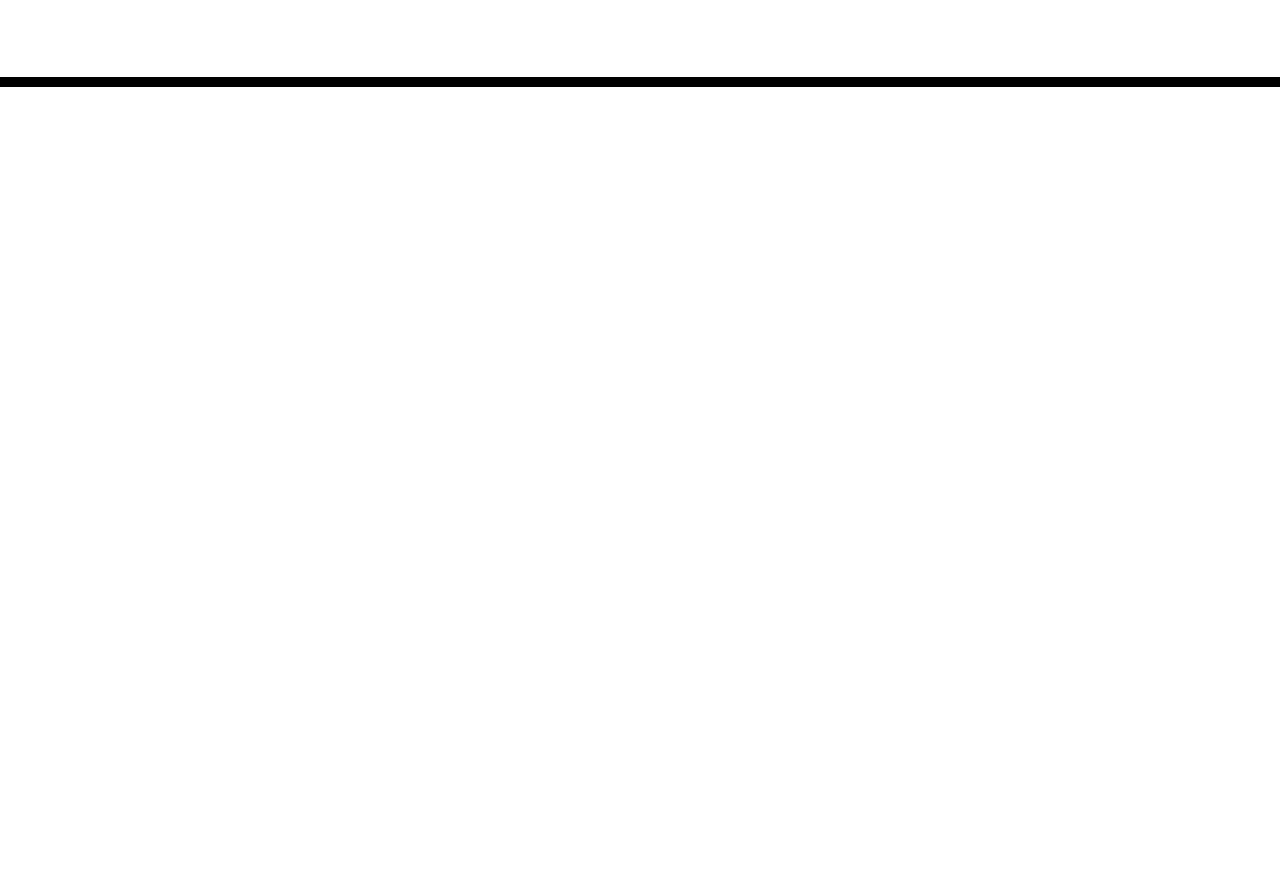
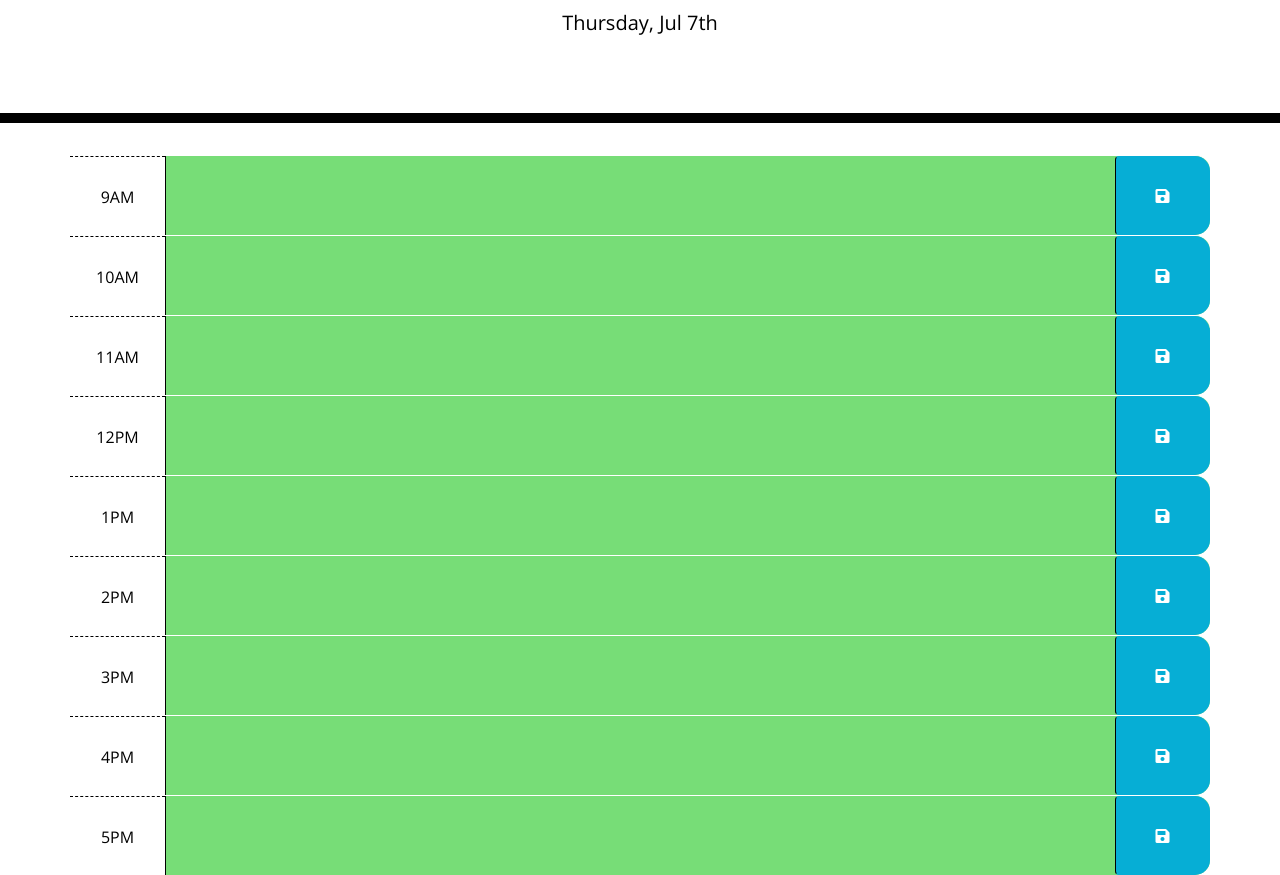
Before and after one commit to LymphCode/Work-Day-Scheduler, a plain HTML site: page index.html in a window 1280 px wide. Shown: the part 181-1056 px from the top of the page. Before the commit the page ends 800 px from the top, so only its background shows below. Drawn offline with nearby package versions, Linux system fonts and the light colour scheme; files that its build step writes are made by us from their sources.

Commit message:
added Timeblocks, js/jQuery & commentary

```diff
--- a/assets/css/style.css
+++ b/assets/css/style.css
@@ -1,10 +1,10 @@
 body {
-  font-family: 'Open Sans', sans-serif;
+  font-family: "Open Sans", sans-serif;
   font-size: 16px;
   line-height: 1;
 }
 
-textarea{
+textarea {
   background: transparent;
   border: none;
   resize: none;
@@ -21,11 +21,11 @@ textarea{
   border-bottom: 10px solid black;
 }
 
-.description{
+.description {
   white-space: pre-wrap;
 }
 
-.time-block{
+.time-block {
   text-align: center;
   border-radius: 15px;
 }
@@ -33,7 +33,7 @@ textarea{
 .row {
   white-space: pre-wrap;
   height: 80px;
-  border-top: 1px solid white;;
+  border-top: 1px solid white;
 }
 
 .hour {
@@ -61,11 +61,11 @@ textarea{
   border-left: 1px solid black;
   border-top-right-radius: 15px;
   border-bottom-right-radius: 15px;
-  background-color: #06AED5;
+  background-color: #06aed5;
   color: white;
 }
 
 .saveBtn i:hover {
   font-size: 20px;
-  transition: all .3s ease-in-out;
+  transition: all 0.3s ease-in-out;
 }
--- /dev/null
+++ b/assets/script/script.js
@@ -0,0 +1,48 @@
+// current date
+var todayDate = moment().format('dddd, MMM Do');
+$("#currentDay").html(todayDate);
+
+// this is our 'save button's' click listener that saves our schedule input into the local storage
+$(document).ready(function () {
+    $(".saveBtn").on("click", function () {
+        var text = $(this).siblings(".description").val();
+        var time = $(this).parent().attr("id");
+
+        localStorage.setItem(time, text);
+    })
+
+    // this is what tracks time and keeps us up to date
+    function timeTracker() {
+
+        var timeNow = moment().hour();
+
+        // this is what finds the current time and associates by color for past, present, or future
+        $(".time-block").each(function () {
+            var blockTime = parseInt($(this).attr("id").split("hour")[1]);
+
+            if (blockTime < timeNow) {
+                $(this).removeClass("future");
+                $(this).removeClass("present");
+                $(this).addClass("past");
+            }
+            else if (blockTime === timeNow) {
+                $(this).removeClass("past");
+                $(this).removeClass("future");
+                $(this).addClass("present");
+            }
+            else {
+                $(this).removeClass("present");
+                $(this).removeClass("past");
+                $(this).addClass("future");
+
+            }
+        })
+    }
+
+    // pulls from local storage
+    for (let i = 9; i < 18; i++) {
+        $(`#hour${i} .description`).val(localStorage.getItem(`hour${i}`));
+      };
+
+    timeTracker();
+})
--- a/index.html
+++ b/index.html
@@ -1,38 +1,117 @@
 <!DOCTYPE html>
 <html lang="en">
+
 <head>
 	<meta charset="UTF-8" />
 	<meta name="viewport" content="width=device-width, initial-scale=1.0" />
 	<meta http-equiv="X-UA-Compatible" content="ie=edge" />
-    <link
-      rel="stylesheet"
-      href="https://stackpath.bootstrapcdn.com/bootstrap/4.3.1/css/bootstrap.min.css"
-    />
-    <link
-      rel="stylesheet"
-      href="https://use.fontawesome.com/releases/v5.8.1/css/all.css"
-      integrity="sha384-50oBUHEmvpQ+1lW4y57PTFmhCaXp0ML5d60M1M7uH2+nqUivzIebhndOJK28anvf"
-      crossorigin="anonymous"
-    />
-    <link
-      href="https://fonts.googleapis.com/css?family=Open+Sans&display=swap"
-      rel="stylesheet"
-    />
-    <link rel="stylesheet" href="style.css" />
+	<link rel="stylesheet" href="https://stackpath.bootstrapcdn.com/bootstrap/4.3.1/css/bootstrap.min.css" />
+	<link rel="stylesheet" href="https://use.fontawesome.com/releases/v5.8.1/css/all.css"
+		integrity="sha384-50oBUHEmvpQ+1lW4y57PTFmhCaXp0ML5d60M1M7uH2+nqUivzIebhndOJK28anvf" crossorigin="anonymous" />
+	<link href="https://fonts.googleapis.com/css?family=Open+Sans&display=swap" rel="stylesheet" />
+	<link rel="stylesheet" href="assets/css/style.css"/>
 	<title>Work Day Scheduler</title>
 </head>
 
 <body>
+   <!-- this is our work schedules header -->
    	<header class="jumbotron">
       <h1 class="display-3">Work Day Scheduler</h1>
       <p class="lead">A simple calendar app for scheduling your work day</p>
       <p id="currentDay" class="lead"></p>
 	  </header>
+
     <div class="container">
-      <!-- Timeblocks go here -->
+
+      <!-- Timeblocks start here -->
+      <div id="hour9" class="row time-block">
+        <div class="col-md-1 hour">
+            9AM
+        </div>
+        <textarea class="col-md-10 description">
+        </textarea>
+        <button class="btn saveBtn col-md-1"><i class="fas fa-save"></i></button> <!-- // <i class="fas fa-save"></i> // gives our save button some "mood" when hovering over it.. -->
+      </div>                                                                      <!-- also connects with our font awesome link -->
+
+      <div id="hour10" class="row time-block">
+        <div class="col-md-1 hour">
+            10AM
+        </div>
+        <textarea class="col-md-10 description">
+        </textarea>
+        <button class="btn saveBtn col-md-1"><i class="fas fa-save"></i></button>
+        </div>
+
+      <div id="hour10=1" class="row time-block">
+        <div class="col-md-1 hour">
+            11AM
+        </div>
+        <textarea class="col-md-10 description">
+        </textarea>
+        <button class="btn saveBtn col-md-1"><i class="fas fa-save"></i></button>
+        </div>
+
+      <div id="hour12" class="row time-block">
+        <div class="col-md-1 hour">
+            12PM
+        </div>
+        <textarea class="col-md-10 description">
+        </textarea>
+        <button class="btn saveBtn col-md-1"><i class="fas fa-save"></i></button>
+        </div>
+
+      <div id="hour13" class="row time-block">
+        <div class="col-md-1 hour">
+            1PM
+        </div>
+        <textarea class="col-md-10 description">
+        </textarea>
+        <button class="btn saveBtn col-md-1"><i class="fas fa-save"></i></button>
+        </div>
+
+      <div id="hour14" class="row time-block">
+        <div class="col-md-1 hour">
+            2PM
+        </div>
+        <textarea class="col-md-10 description">
+        </textarea>
+        <button class="btn saveBtn col-md-1"><i class="fas fa-save"></i></button>
+        </div>
+
+      <div id="hour15" class="row time-block">
+        <div class="col-md-1 hour">
+            3PM
+        </div>
+        <textarea class="col-md-10 description">
+        </textarea>
+        <button class="btn saveBtn col-md-1"><i class="fas fa-save"></i></button>
+        </div>
+
+      <div id="hour16" class="row time-block">
+        <div class="col-md-1 hour">
+            4PM
+        </div>
+        <textarea class="col-md-10 description">
+        </textarea>
+        <button class="btn saveBtn col-md-1"><i class="fas fa-save"></i></button>
+        </div>
+
+      <div id="hour17" class="row time-block">
+        <div class="col-md-1 hour">
+            5PM
+        </div>
+        <textarea class="col-md-10 description">
+        </textarea>
+        <button class="btn saveBtn col-md-1"><i class="fas fa-save"></i></button>
+        </div>
+
+      </div>
+
     </div>
 
 	<script src="https://code.jquery.com/jquery-3.4.1.min.js"></script>
 	<script src="https://cdnjs.cloudflare.com/ajax/libs/moment.js/2.24.0/moment.min.js"></script>
+	<script src="assets/script/script.js"></script>
 </body>
+
 </html>
```
Also changed, not shown: assets/images/05-third-party-apis-homework-demo.gif (added), 3 other files. Lines whose indentation alone changed are shown as unchanged.
